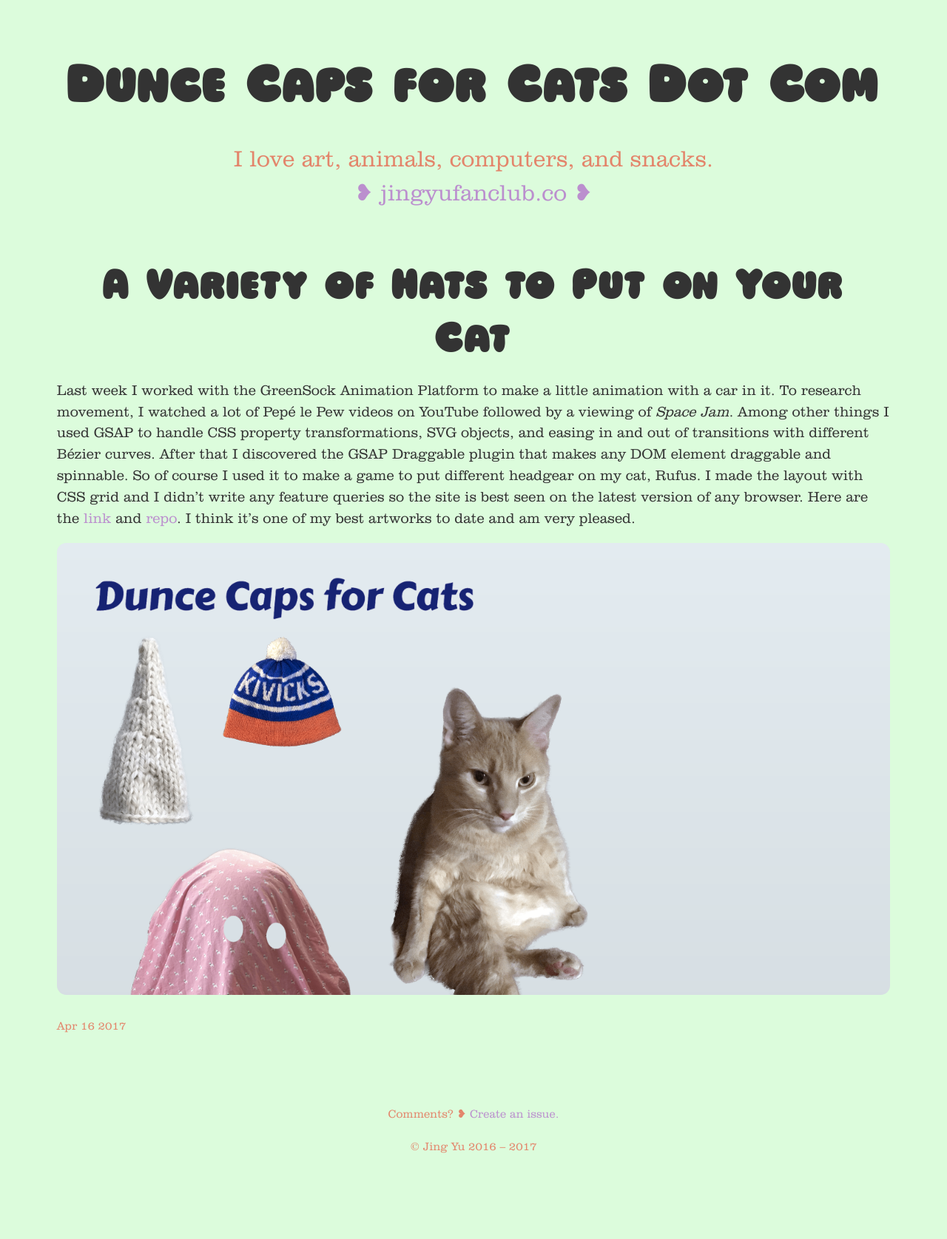
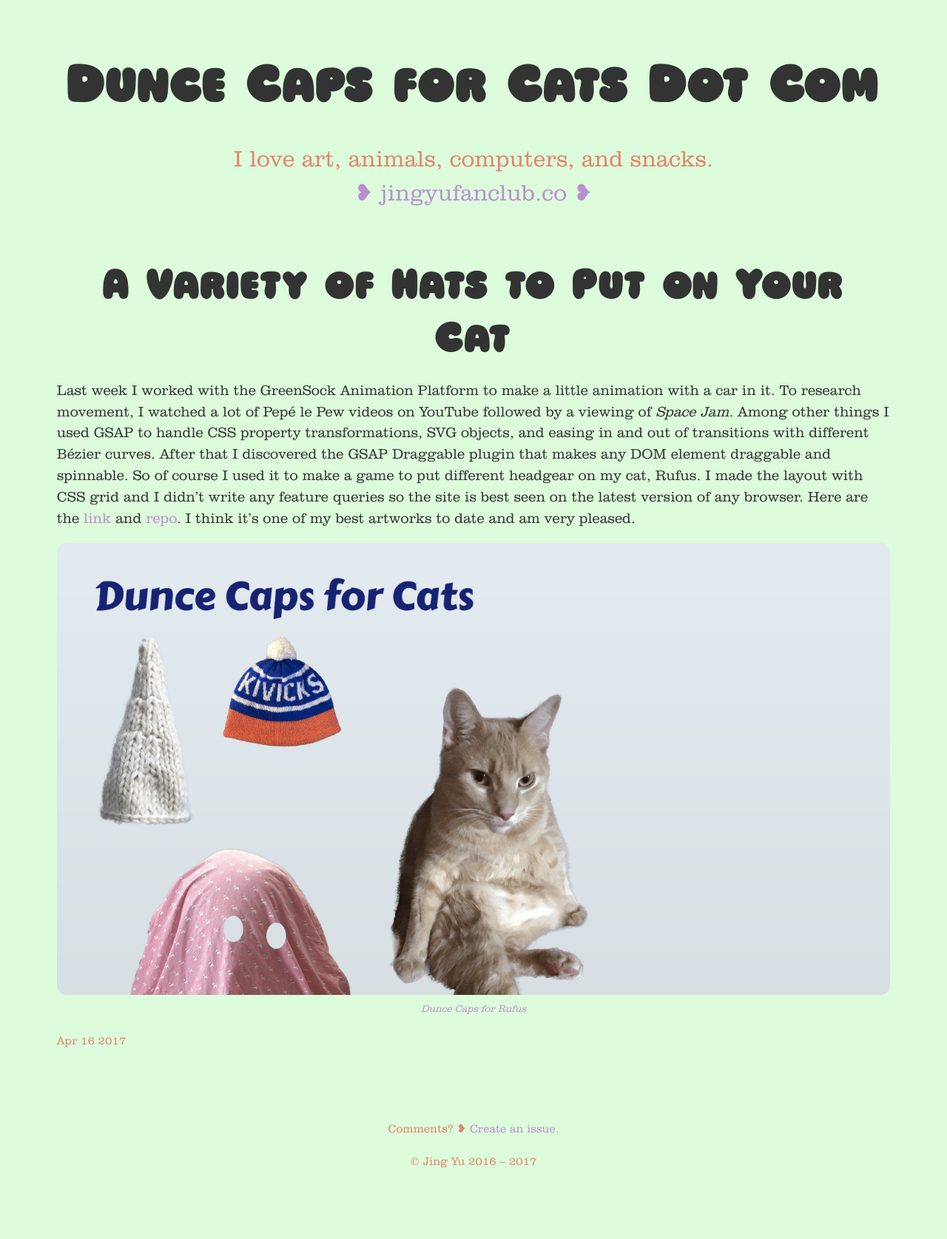
Before and after one commit to jingyufanclub/bloggo, a Jekyll site: the page built from _posts/2017-04-16-a-variety-of-hats.md, in a window 1280 px wide. Shown: the whole page at 74% size. Built offline with Jekyll 4.4.1, drawn with Linux system fonts in a browser that asks for light colours.

Commit message:
change rootmargin

```diff
--- a/_includes/main.js
+++ b/_includes/main.js
@@ -3,8 +3,8 @@
   const images = document.querySelectorAll(".lazy-image");
   const options = {
     root: null,
-    rootMargin: "-20px",
-    threshold: 0.5
+    rootMargin: "0px",
+    threshold: 1
   };
   let observer;
 
--- a/_posts/2017-04-16-a-variety-of-hats.md
+++ b/_posts/2017-04-16-a-variety-of-hats.md
@@ -4,4 +4,5 @@
 ---
 Last week I worked with the GreenSock Animation Platform to make a little animation with a car in it. To research movement, I watched a lot of Pepé le Pew videos on YouTube followed by a viewing of _Space Jam_. Among other things I used GSAP to handle CSS property transformations, SVG objects, and easing in and out of transitions with different Bézier curves. After that I discovered the GSAP Draggable plugin that makes any DOM element draggable and spinnable. So of course I used it to make a game to put different headgear on my cat, Rufus. I made the layout with CSS grid and I didn't write any feature queries so the site is best seen on the latest version of any browser. Here are the [link](http://jingyufanclub.co/dunce-caps-for-cats) and [repo](https://github.com/jingyufanclub/dunce-caps-for-cats). I think it's one of my best artworks to date and am very pleased.
 
-[![dunce caps for rufus]({{ site.baseurl }}/images/dunce-caps.png)](http://jingyufanclub.co/dunce-caps-for-cats)
+<img class="lazy-image" data-src="/blog/images/dunce-caps.png">
+*[Dunce Caps for Rufus]({{ site.url }}/dunce-caps-for-cats/)*
--- a/style.scss
+++ b/style.scss
@@ -247,7 +247,7 @@
 }
 
 .fade-in {
-  animation: fadeIn 1.5s ease-out;
+  animation: fadeIn 1.2s ease-out;
 }
 
 @keyframes fadeIn {
```
